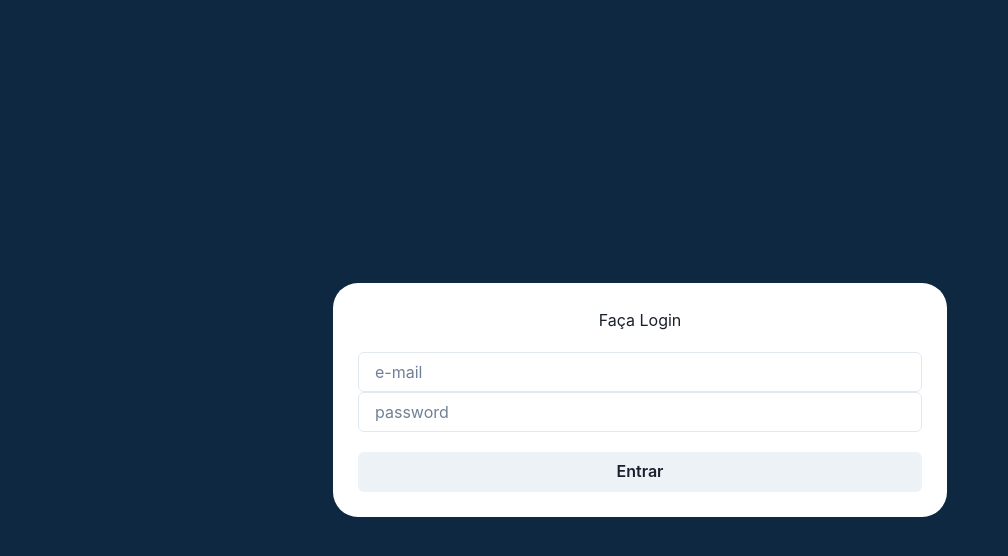
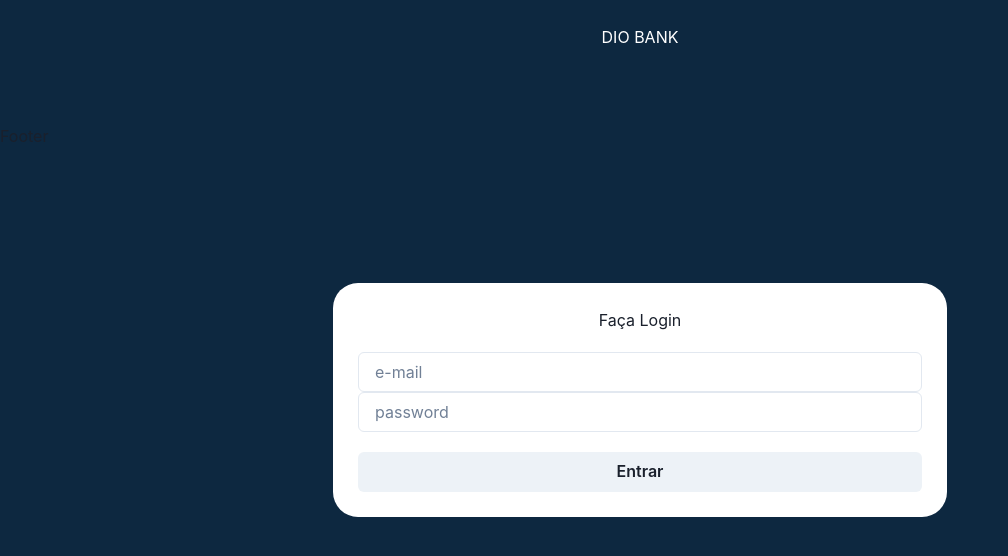
Before and after one commit to acnormun/dio-ts-fullstack, a React (Vite) app in the folder my-app/: page / in a window 1280 px wide. Shown: the top 556 px of the page, without its empty margins (0-1008 px from the left). Built offline with nearby package versions, Linux system fonts and the light colour scheme.

Commit message:
landing page

```diff
--- a/my-app/src/App.tsx
+++ b/my-app/src/App.tsx
@@ -1,13 +1,15 @@
-import { Box, ChakraProvider } from "@chakra-ui/react";
+import { ChakraProvider, Box } from "@chakra-ui/react";
 import { LoginCard } from "./components/LoginCard";
-
+import { Layout } from "./components/Layout";
 
 function App() {
   return (
     <ChakraProvider>
-      <Box minHeight="100vh" backgroundColor="#0D2840">
-        <LoginCard/>
-      </Box>
+      <Layout>
+        <Box padding='25px'>
+          <LoginCard />
+        </Box>
+      </Layout>
     </ChakraProvider>
   );
 }
--- a/my-app/src/components/Header/Header.tsx
+++ b/my-app/src/components/Header/Header.tsx
@@ -1,7 +1,11 @@
+import { Box, Center } from "@chakra-ui/react";
+
 export const Header = () => {
   return (
-    <div >
-      <h1>Header</h1>
-    </div>
+    <Box width='100%' color='white' padding='25px'>
+      <Center>
+        <span>DIO BANK</span>
+      </Center>
+    </Box>
   );
 };
--- a/my-app/src/components/Layout.tsx
+++ b/my-app/src/components/Layout.tsx
@@ -1,14 +1,13 @@
+import { Box } from "@chakra-ui/react";
+import { Footer } from "./Footer";
+import { Header } from "./Header/Header";
 
-
-import { Footer } from "./Footer"
-import { Header } from "./Header/Header"
-
-export const Layout = ({children} : any) => {
-    return (
-        <>
-            <Header/>
-                {children}
-            <Footer/>
-        </>
-    )
-}
+export const Layout = ({ children }: any) => {
+  return (
+    <Box minHeight="100vh" backgroundColor="#0D2840">
+      <Header />
+      {children}
+      <Footer />
+    </Box>
+  );
+};
```
